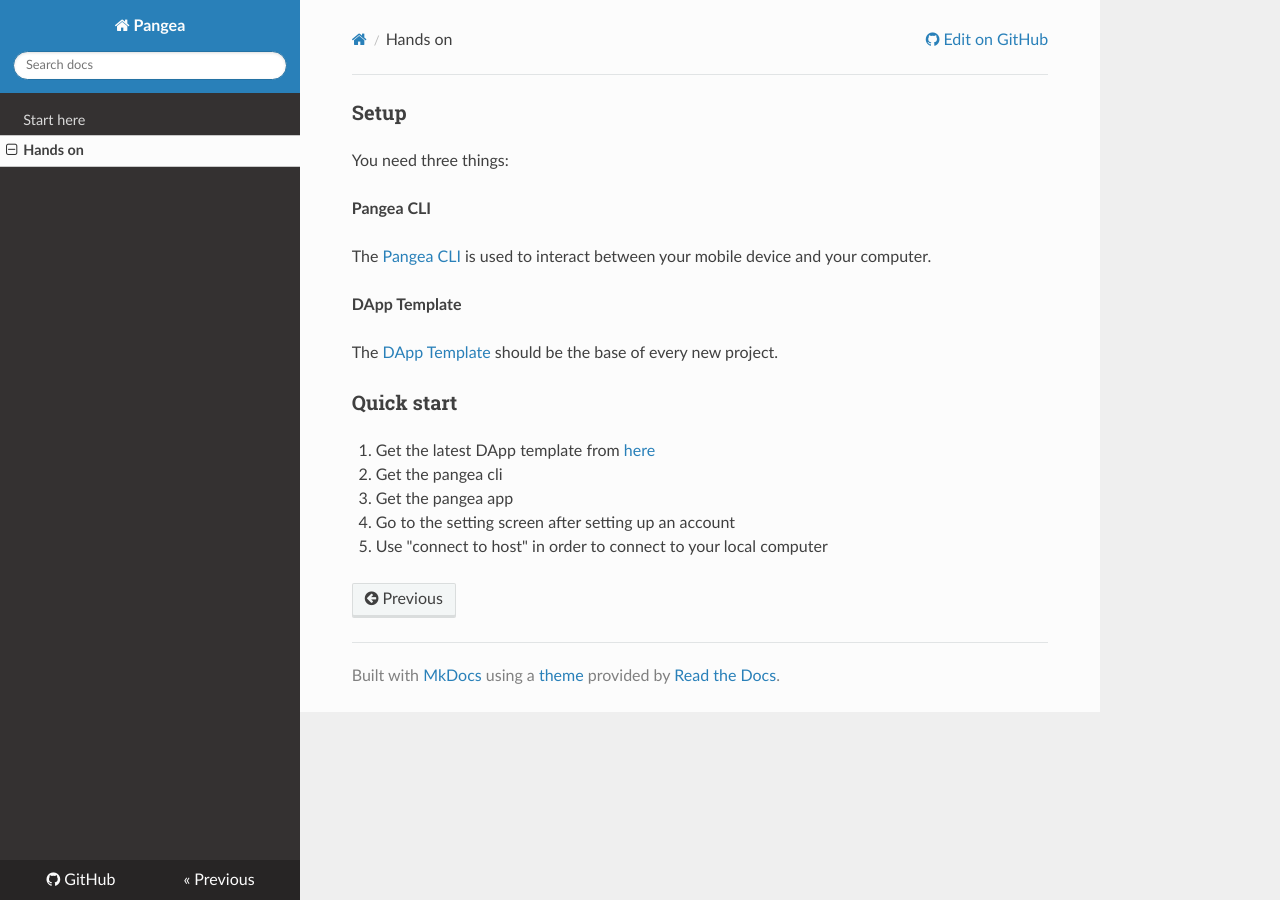
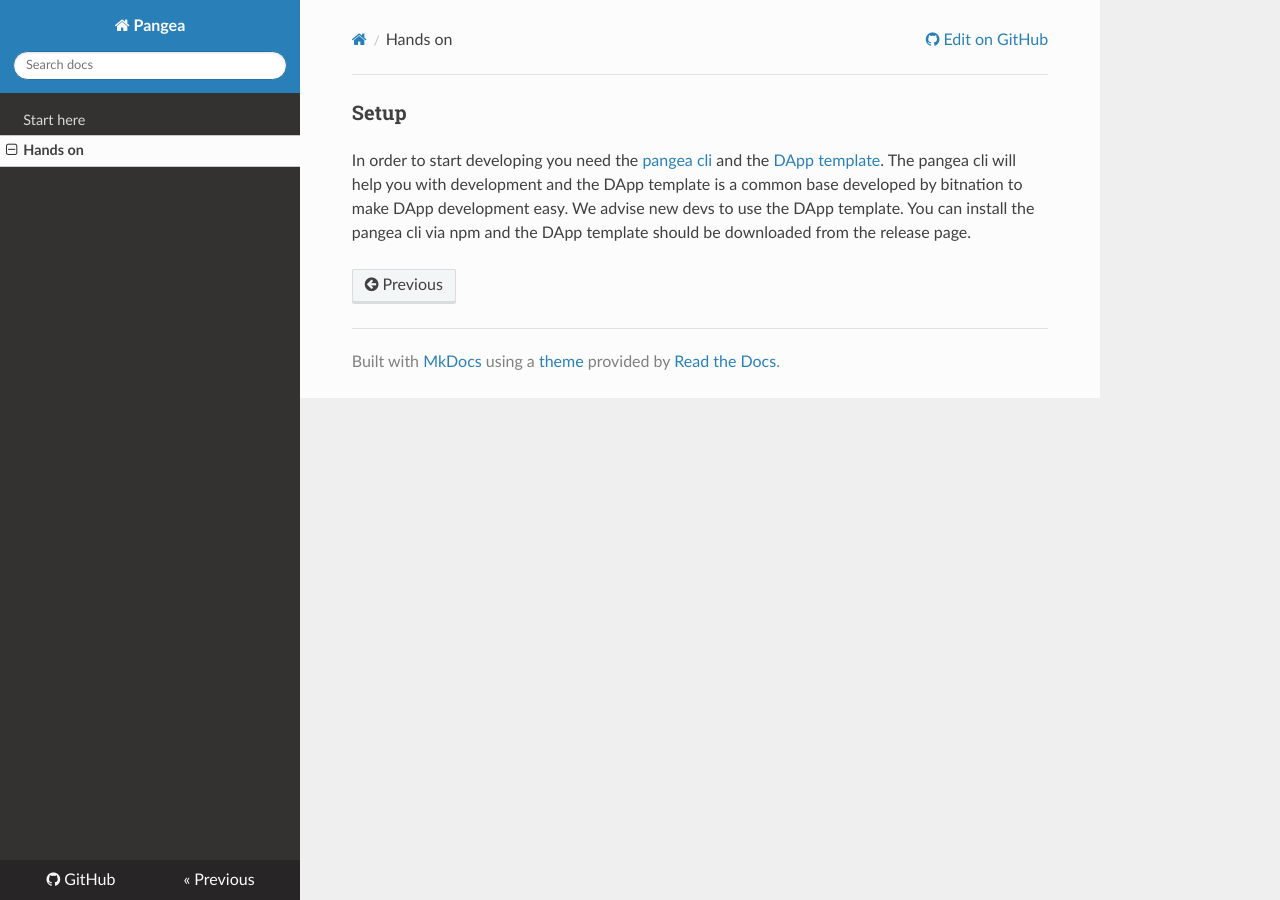
Before and after one commit to Bit-Nation/pangea-developer-documentation, an MkDocs documentation site: the page built from docs/hands_on.md, in a window 1280 px wide. Built offline with MkDocs 1.6.1, drawn with Linux system fonts in a browser that asks for light colours; nearby versions of some CDN libraries; old or Windows-style settings are respelled for this version of MkDocs.

Commit message:
[docs] updated hands on

```diff
--- a/docs/hands_on.md
+++ b/docs/hands_on.md
@@ -1,19 +1,4 @@
 ### Setup
-You need three things:
-
-__Pangea CLI__
-
-The [Pangea CLI](https://github.com/Bit-Nation/pangea-cli) is used to interact between your mobile device and your computer.
-
-__DApp Template__
-
-The [DApp Template](https://github.com/Bit-Nation/dapp-template) should be the base of every new project.
-
-
-### Quick start
-
-1. Get the latest DApp template from [here](https://github.com/Bit-Nation/dapp-template/releases)
-2. Get the pangea cli
-3. Get the pangea app
-4. Go to the setting screen after setting up an account
-5. Use "connect to host" in order to connect to your local computer
+In order to start developing you need the [pangea cli](https://github.com/Bit-Nation/pangea-cli) and the [DApp template](https://github.com/Bit-Nation/dapp-template/releases).
+The pangea cli will help you with development and the DApp template is a common base developed by bitnation to make DApp development easy. We advise new devs to use the DApp template.
+You can install the pangea cli via npm and the DApp template should be downloaded from the release page.
```
